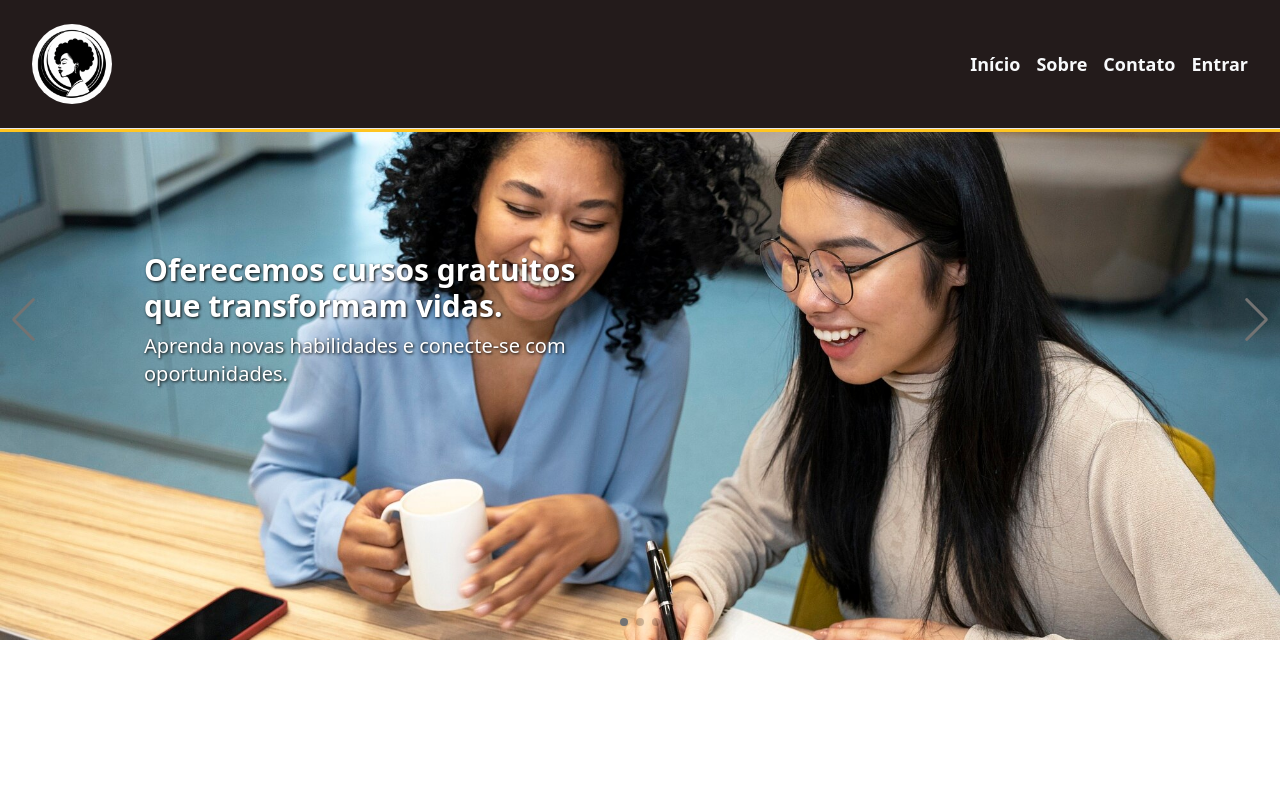
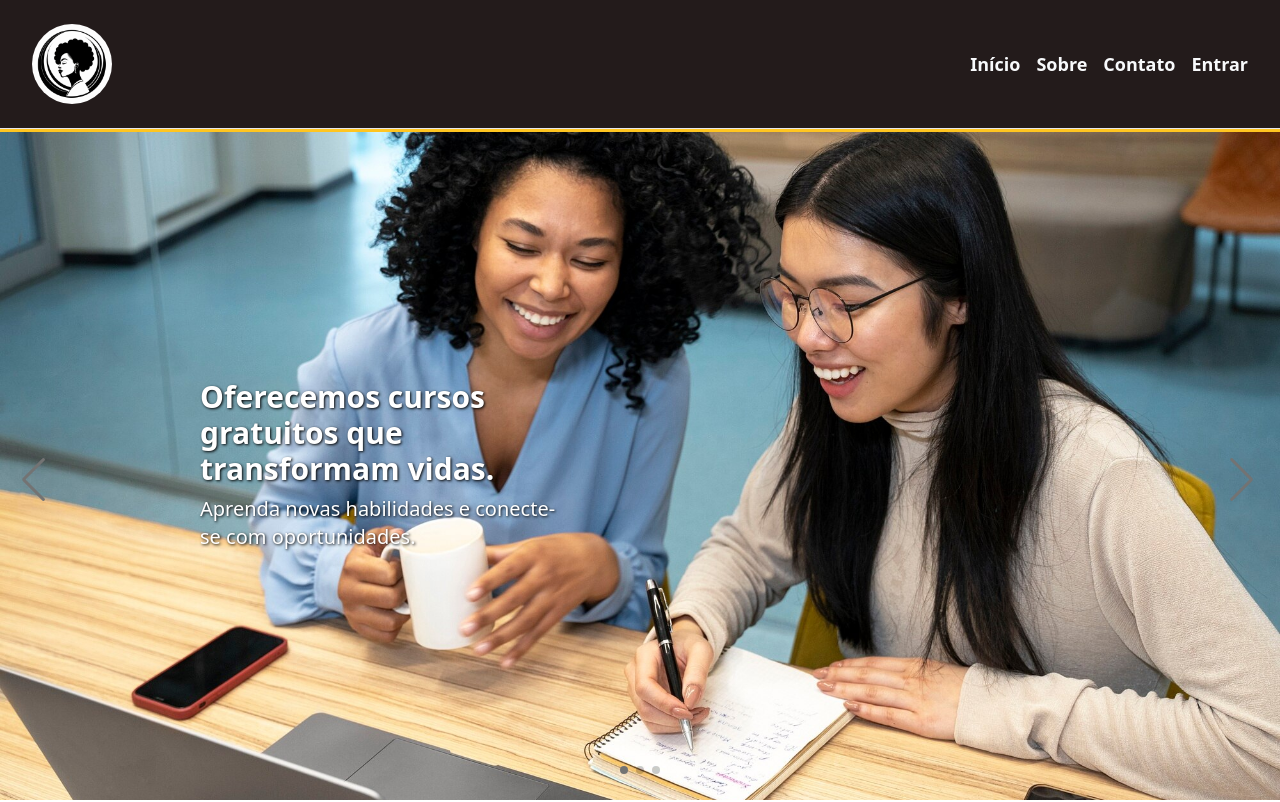
Before and after one commit to Centro-Bell-Hooks/frontend, a React (Vite) app: page / in a window 1280 px wide. Shown: the top 802 px of the page. Built offline with nearby package versions, Linux system fonts and the light colour scheme.

Commit message:
fix: responsividade do carrossel ajustada na página home

```diff
--- a/src/components/box/Box.tsx
+++ b/src/components/box/Box.tsx
@@ -13,8 +13,8 @@ const estilos = `
     m-auto h-full
     px-8
     py-5
-    md:px-14
-    md:py-14
+    sm:px-14
+    sm:py-14
 `
 
 export function Box({ children, className }: BoxProps) {
--- a/src/pages/homepage/carrossel/Carrossel.css
+++ b/src/pages/homepage/carrossel/Carrossel.css
@@ -4,15 +4,38 @@
 }
 
 .swiper {
-    height: 80vh;
+    height: 100vh;
+    padding-top: 130px;
     width: 100%;
-    margin: 0;
+}
+
+@media (max-width: 650px) {
+    .swiper-button-prev {
+        display: none;
+    }
+    .swiper-button-next {
+        display: none;
+    }
+}
+
+.swiper-button-prev {
+    top: 60%;
+    left: 20px;
+}
+.swiper-button-next {
+    top: 60%;
+    right: 25px;
+}
+
+.swiper .swiper-pagination {
+    bottom: 20px;
 }
 
 /*Estiliza a imagem do slide*/
 .swiper-slide-img {
     display: block;
     width: 100%;
+    height: 100%;
     object-fit: cover;
 }
 
--- a/src/pages/homepage/carrossel/Carrossel.tsx
+++ b/src/pages/homepage/carrossel/Carrossel.tsx
@@ -5,10 +5,10 @@ import 'swiper/css/navigation'
 import 'swiper/css/pagination'
 
 import './Carrossel.css'
+import { Box } from '@/components'
 
 export function Carrossel() {
     return (
-        <>
         <Swiper
             slidesPerView={1}
             spaceBetween={30}
@@ -22,20 +22,21 @@ export function Carrossel() {
             }}
             navigation={true}
             modules={[Autoplay, Pagination, Navigation]}
-                className="mySwiper"
+            className="swiper"
         >
-                {/* mudar depois a src das imagens, pra aparecer no deploy*/}
             <SwiperSlide className="relative">
                 <img
-                        className="swiper-slide-img gap-4 w-full h-auto object-cover"
+                    className="swiper-slide-img gap-4"
                     src="/assets/carrossel-imagem1.jpeg"
                     alt="Carrossel - Slide 01"
                 />
-                    <div className="absolute max-w-[40%] top-1/2 left-[30%] transform -translate-x-1/2 -translate-y-1/2 text-white text-shadow p-4 rounded ">
-                        <h2 className="md:text-3xl font-bold mb-2">
+                <div className="absolute w-full left-1/2 md:max-w-[95%] lg:max-w-[70%] xl:max-w-[40%] top-1/2 lg:left-[38%] xl:left-[30%] transform -translate-x-1/2 -translate-y-1/2 text-white text-shadow sm:p-4 rounded ">
+                    <Box>
+                        <h2 className="text-2xl sm:text-3xl font-bold mb-2">
                             Oferecemos cursos gratuitos que transformam vidas.
                         </h2>
-                        <p className="md:text-xl">Aprenda novas habilidades e conecte-se com oportunidades.</p>
+                        <p className="sm:text-xl">Aprenda novas habilidades e conecte-se com oportunidades.</p>
+                    </Box>
                 </div>
             </SwiperSlide>
             <SwiperSlide className="relative">
@@ -44,31 +45,30 @@ export function Carrossel() {
                     src="/assets/carrossel-imagem2.jpeg"
                     alt="Carrossel - Slide 02"
                 />
-                    <div className="absolute max-w-[40%] top-1/2 left-[30%] transform -translate-x-1/2 -translate-y-1/2 text-white text-shadow p-4 rounded">
-                        <h2 className="md:text-3xl font-bold mb-2">
+                <div className="absolute w-full left-1/2 md:max-w-[95%] lg:max-w-[70%] xl:max-w-[40%] top-1/2 lg:left-[38%] xl:left-[30%] transform -translate-x-1/2 -translate-y-1/2 text-white text-shadow sm:p-4 rounded">
+                    <Box>
+                        <h2 className="text-2xl sm:text-3xl font-bold mb-2">
                             Gostaria de uma nova oportunidade no mercado de trabalho?
                         </h2>
-                        <p className="md:text-xl max-w-[80%]">
+                        <p className="sm:text-xl sm:max-w-[80%]">
                             Nossos cursos são feitos para apoiar você na sua jornada em garantir um futuro melhor.
                         </p>
+                    </Box>
                 </div>
             </SwiperSlide>
             <SwiperSlide className="relative">
-                    <img
-                        className="swiper-slide-img"
-                        src="/assets/carrossel-imagem3.jpeg"
-                        alt="Carrossel - Slide 03"
-                    ></img>
-                    <div className="absolute max-w-[40%] top-1/2 left-[30%] transform -translate-x-1/2 -translate-y-1/2 text-white text-shadow p-4 rounded">
-                        <h2 className="md:text-3xl font-bold mb-2">Juntas, podemos superar desafios. </h2>
-                        <p className="md:text-xl">
+                <img className="swiper-slide-img" src="/assets/carrossel-imagem3.jpeg" alt="Carrossel - Slide 03" />
+                <div className="absolute w-full left-1/2 md:max-w-[95%] lg:max-w-[70%] xl:max-w-[40%] top-1/2 lg:left-[38%] xl:left-[30%] transform -translate-x-1/2 -translate-y-1/2 text-white text-shadow sm:p-4 rounded">
+                    <Box>
+                        <h2 className="text-2xl sm:text-3xl font-bold mb-2">Juntas, podemos superar desafios. </h2>
+                        <p className="sm:text-xl">
                             "No momento em que escolhemos amar, começamos a nos mover contra a dominação, contra a
                             opressão. No momento em que escolhemos amar, começamos a nos mover em direção à liberdade, a
                             agir de formas que libertam a nós e aos outros." - Bell Hooks
                         </p>
+                    </Box>
                 </div>
             </SwiperSlide>
         </Swiper>
-        </>
     )
 }
```
Lines whose indentation alone changed are shown as unchanged.
